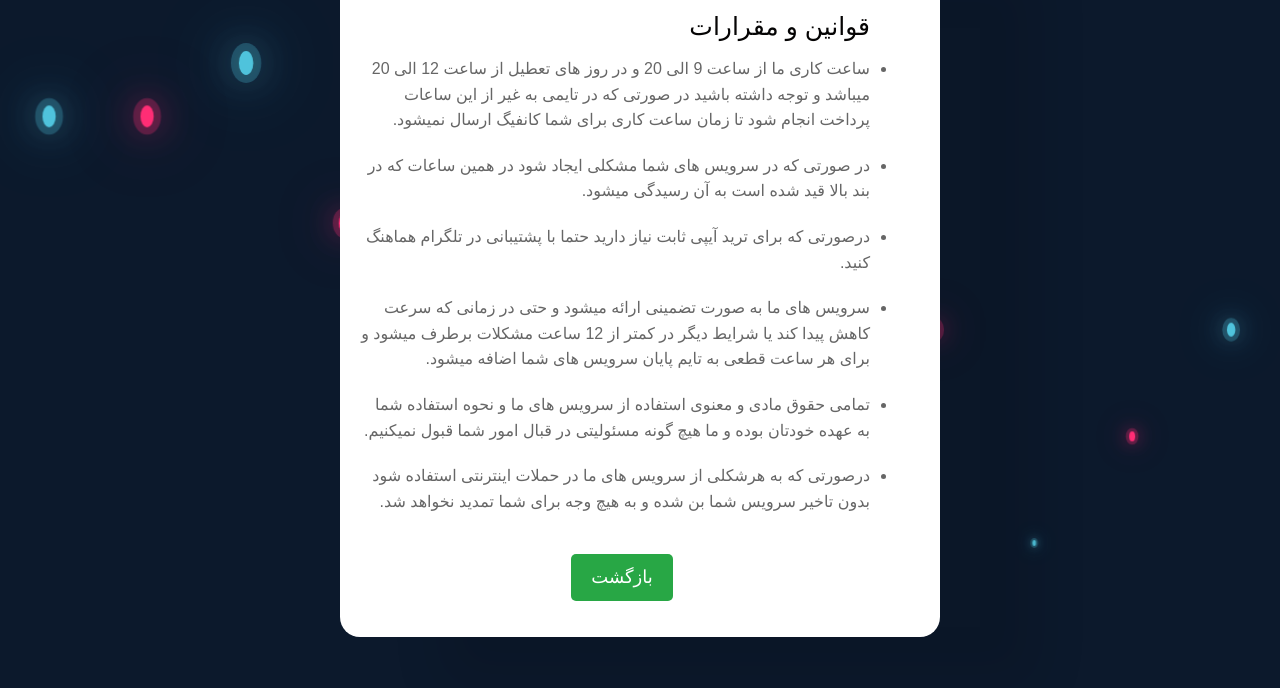
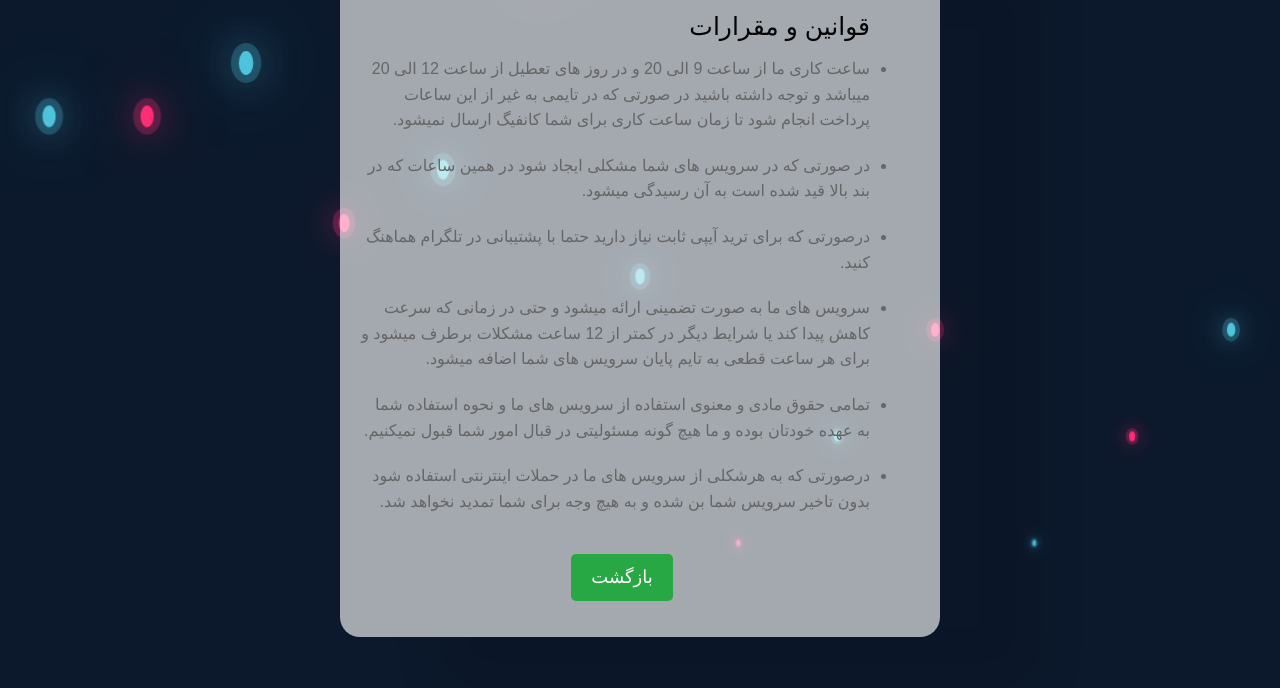
Before and after one commit to sinamaker/panl.sina, a plain HTML site: page data/قوانین.html in a window 1280 px wide. Shown: the part 112-800 px from the top of the page. Drawn offline with nearby package versions, Linux system fonts and the light colour scheme.

Commit message:
bug fix 1

```diff
--- a/data/style.css
+++ b/data/style.css
@@ -66,7 +66,7 @@ body {
 .container {
   max-width: 600px;
   margin: 0 auto;
-  background-color: #ffffff;
+  background-color: #ffffffa0;
   padding: 20px;
   border-radius: 20px;
   box-shadow: 100px 50px 50px rgba(12, 12, 12, 0.1);
```
Also changed, not shown: 1 other file.
